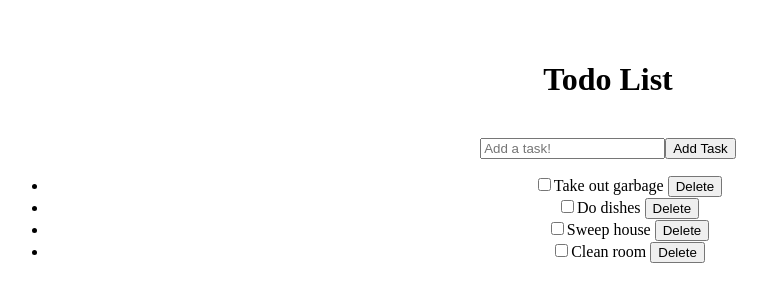
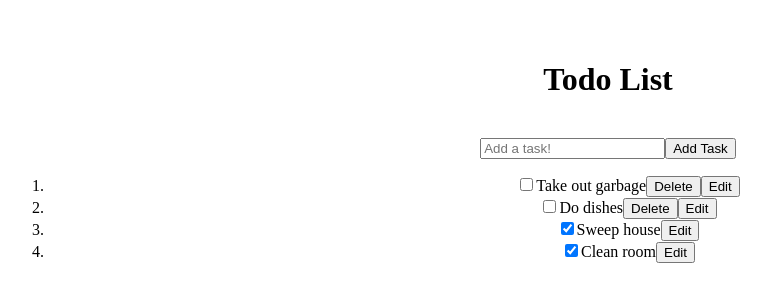
Before and after one commit to AmethystCrystal/React-todo-list-R-ALAB-320H.9.1-, a React (Vite) app: page / in a window 1280 px wide. Shown: the top 302 px of the page, without its empty margins (32-803 px from the left). Built offline with nearby package versions, Linux system fonts and the light colour scheme.

Commit message:
Created an edit function

```diff
--- a/src/components/todoForm/TodoForm.jsx
+++ b/src/components/todoForm/TodoForm.jsx
@@ -1,5 +1,5 @@
 import React from 'react'
-import { useReducer } from 'react';
+import { useState, useReducer } from 'react';
 
 
 
@@ -24,21 +24,43 @@ const ACTION = {
     TITLE: 'title',
     TOGGLE_COMPLETION: 'toggle_completion',
     ADD_ITEM: 'add_item',
+    EDIT: 'edit',
 }
 
 const predefinedItems = [
     { "userId": 1, title: 'Take out garbage', completed: false },
     { "userId": 2, title: 'Do dishes', completed: false },
-    { "userId": 3, title: 'Sweep house', completed: false },
-    { "userId": 4, title: 'Clean room', completed: false },
+    { "userId": 3, title: 'Sweep house', completed: true },
+    { "userId": 4, title: 'Clean room', completed: true },
 ];
 
 export default function TodoForm() {
     const [state, dispatch] = useReducer(reducer, { title: "", items: predefinedItems })
 
+    const [editList, setEditList] = useState(null);
+    const [editedTitle, setEditedTitle] = useState('');
+
+
+    const handleEditClick = (userId, title) => {
+        setEditList(userId);
+        setEditedTitle(title);
+    };
+
+    const handleSaveClick = () => {
+        if (editList !== null) {
+            editItem(editList, editedTitle);
+            setEditList(null);
+        }
+    };
+
+    const editItem = (userId, editedTitle) => {
+        dispatch({ type: 'edit', payload: { userId, editedTitle}});
+        setEditList(null);
+    };
+
     const handleSubmit = (e) => {
         e.preventDefault();
-    }
+    };
 
     const addItem = () => {
 
@@ -50,13 +72,13 @@ export default function TodoForm() {
 
         dispatch({ type: ACTION.TITLE, payload: '' });
         dispatch({ type: ACTION.ADD_ITEM, payload: newItem });
-    }
+    };
 
     const deleteItem = (userId) => {
         const newArray = state.items.filter(item => item.userId !== userId);
         dispatch({ type: ACTION.TITLE, payload: '' });
         dispatch({ type: 'delete', payload: newArray });
-    }
+    };
 
     const toggleCompletion = (userId) => {
         dispatch({ type: ACTION.TOGGLE_COMPLETION, payload: userId });
@@ -67,27 +89,47 @@ export default function TodoForm() {
         <form className='todo-Form' onSubmit={handleSubmit}>
             <h1>Todo List</h1><br></br>
             <input type='text' className='todo-input'
-                placeholder='Add a task!' title={state.title} onChange={(e) => dispatch({ type: ACTION.title, payload: e.target.title })}></input>
+                placeholder='Add a task!' title={state.title} onChange={(e) => dispatch({ type: ACTION.TITLE, payload: e.target.value })}></input>
             <button onClick={() => addItem()} type='submit' className='todo-btn'>Add Task</button>
 
-            <ul>
+            <ol>
       {state.items.map((item) => {
         return (
+          <li key={item.userId}>
+            <input
+              type='checkbox'
+              checked={item.completed}
+              onChange={() => toggleCompletion(item.userId)}
+            />
 
-                        <li key={item.userId}>
-                            <input type='checkbox' checked={item.completed} onChange={() => toggleCompletion(item.userId)} />
-                            {item.title} {''}  {!item.completed && (
-                                <button onClick={() => deleteItem(item.userId)} type="button">Delete</button>
+            {editList === item.userId ? (
+              <>
+                <input
+                  type='text'
+                  value={editedTitle}
+                  onChange={(e) => setEditedTitle(e.target.value)}
+                />
+                <button onClick={() => handleSaveClick()} type="button">
+                  Save
+                </button>
+              </>
+            ) : (
+              <>
+                {item.title}
+                {!item.completed && (
+                  <button onClick={() => deleteItem(item.userId)} type="button">
+                    Delete
+                  </button>
+                )}
+                <button onClick={() => handleEditClick(item.userId, item.title)} type="button">
+                  Edit
+                </button>
+              </>
             )}
           </li>
-                    )
+        );
       })}
-            </ul>
+    </ol>
         </form>
-
-
     );
-
-
-
     }
```
Also changed, not shown: src/components/todo/Todo.jsx (deleted, +0 -12 lines), src/components/todo/todo.css (deleted). Lines whose indentation alone changed are shown as unchanged.
